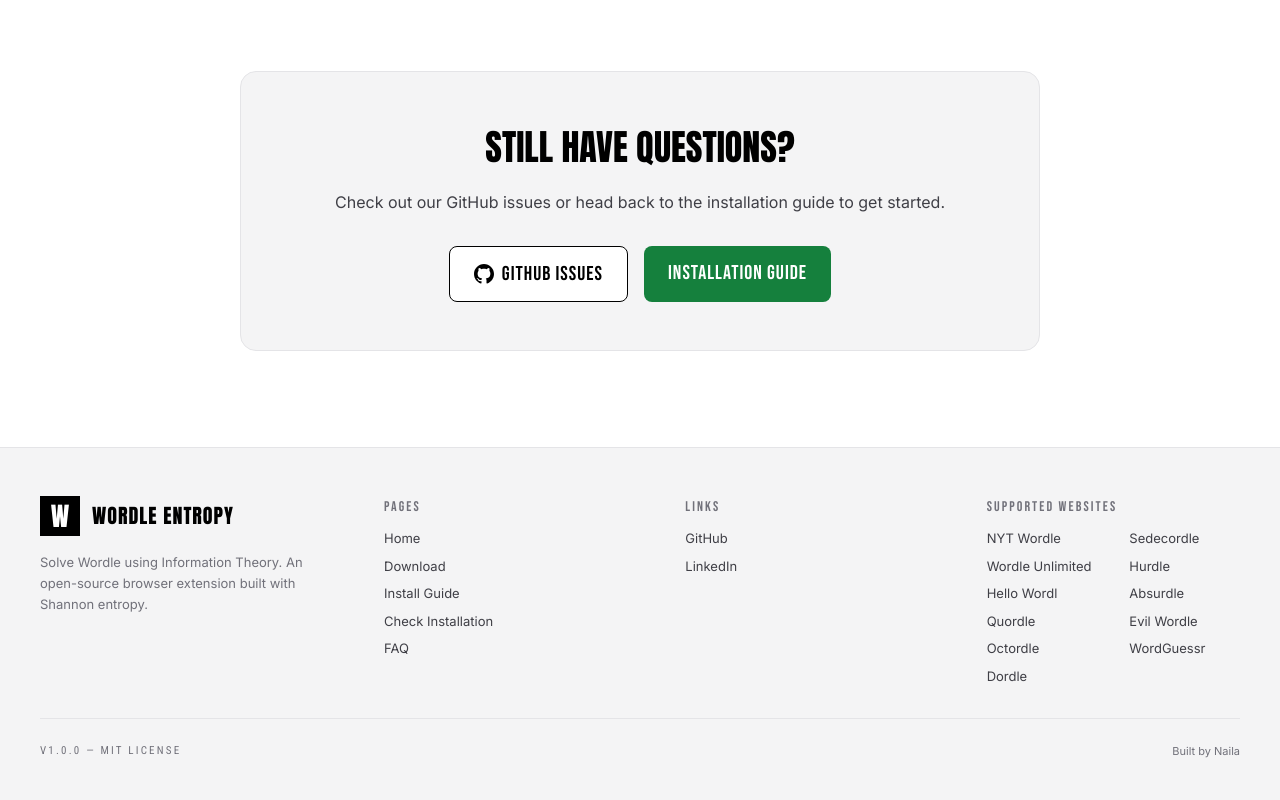
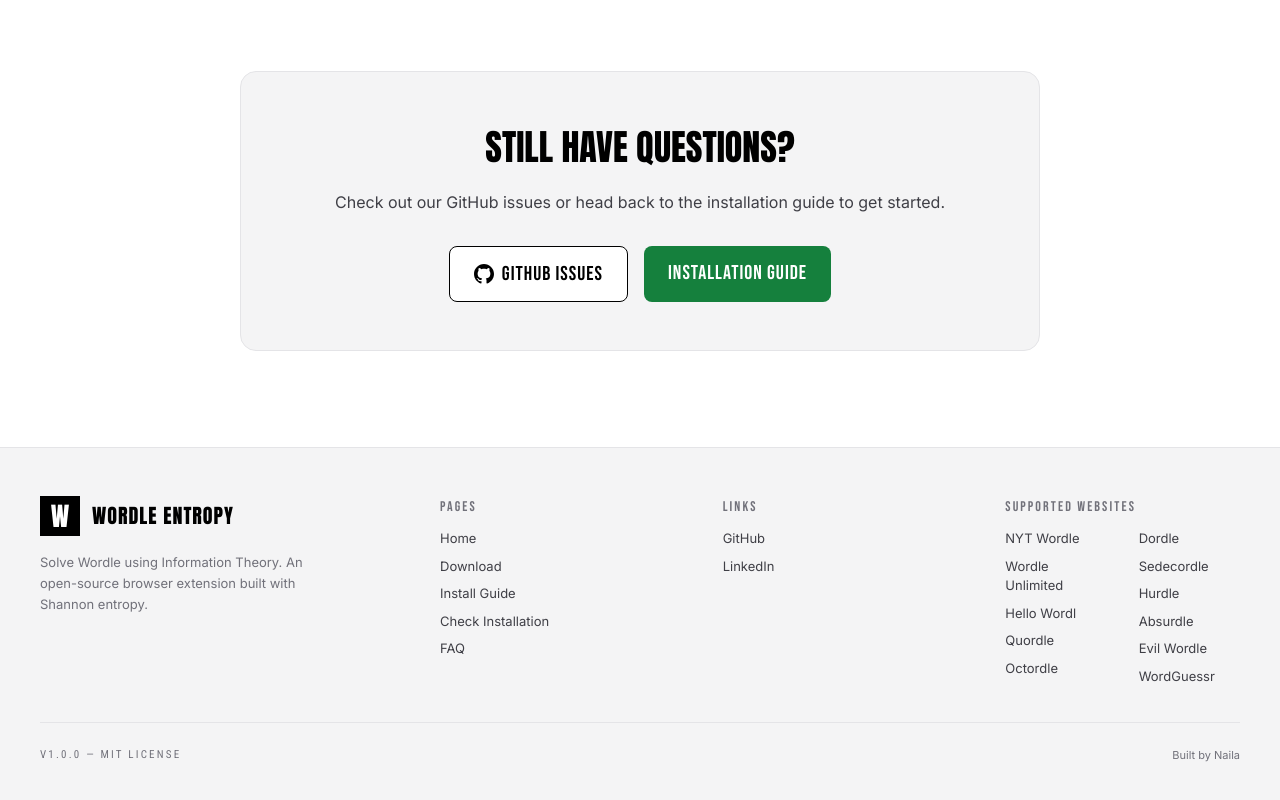
Before and after one commit to naitaj/wordle, a React (Vite) app: page /faq in a window 1280 px wide. Shown: the part 904-1704 px from the top of the page. Built offline with nearby package versions, Linux system fonts and the light colour scheme.

Commit message:
Shift footer column blocks to the right side using auto margin

```diff
--- a/src/components/Footer.tsx
+++ b/src/components/Footer.tsx
@@ -32,7 +32,7 @@ export function Footer() {
         </div>
 
         {/* Links */}
-        <div style={{ display: 'grid', gridTemplateColumns: 'repeat(auto-fit, minmax(180px, 1fr))', gap: '48px', flex: 1, marginLeft: '32px' }}>
+        <div style={{ display: 'grid', gridTemplateColumns: 'repeat(auto-fit, minmax(180px, 1fr))', gap: '48px', flex: 1, maxWidth: '800px', marginLeft: 'auto' }}>
           <div>
             <h4 style={{
               fontFamily: '"Bebas Neue", sans-serif',
```
